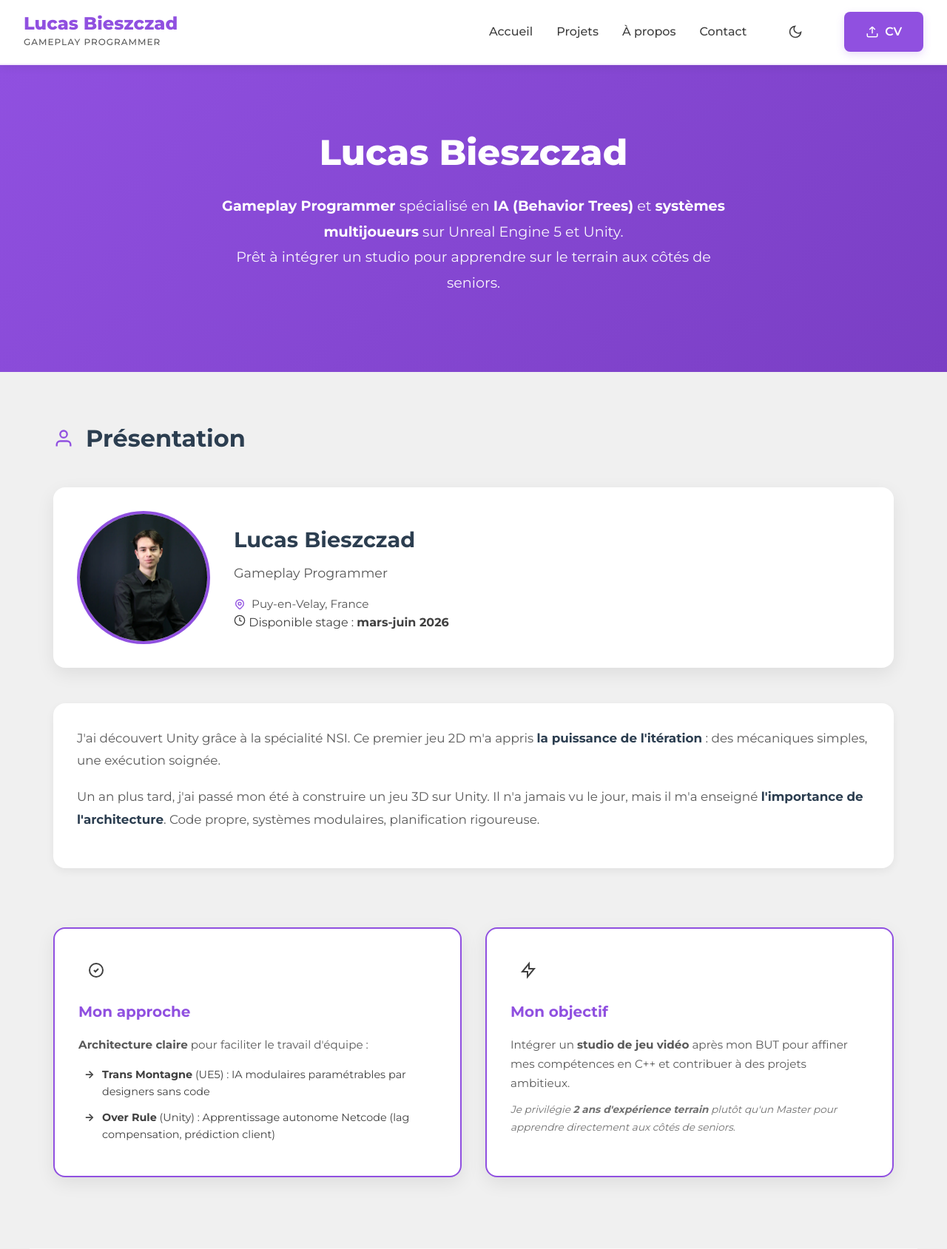
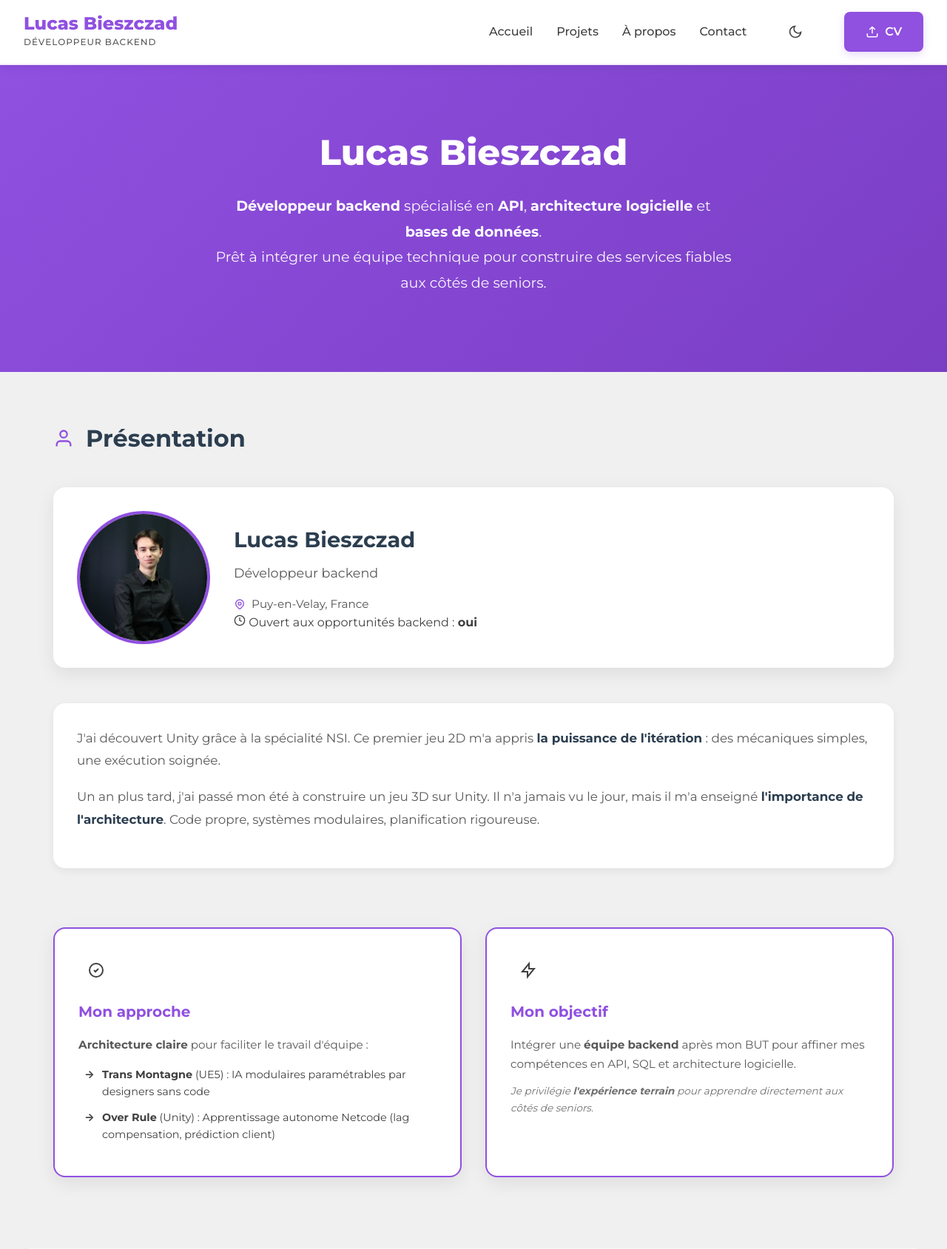
Before and after one commit to lucasbies/Portfolio, a Node project: template src/views/about.hbs in a window 1280 px wide. Shown: the top 1689 px of the page at 74% size. Run offline with Node 20 templates, Linux system fonts and the light colour scheme; the template is opened without the code that fills it, so the values that code supplies are empty.

Commit message:
Mise à jour du portfolio

```diff
--- a/src/layouts/main.hbs
+++ b/src/layouts/main.hbs
@@ -6,13 +6,13 @@
     <meta name="viewport" content="width=device-width, initial-scale=1.0">
 
     <!-- SEO Meta Tags -->
-    <meta name="description" content="{{#if meta.description}}{{meta.description}}{{else}}Lucas Bieszczad | Gameplay Programmer étudiant spécialisé en systèmes de combat et AI sur Unreal Engine 5. Portfolio projets C++/Blueprint.{{/if}}">
+    <meta name="description" content="{{#if meta.description}}{{meta.description}}{{else}}Lucas Bieszczad | Développeur backend spécialisé en API, architecture logicielle et bases de données. Portfolio projets C++/Python/SQL.{{/if}}">
     <meta name="author" content="Lucas Bieszczad">
-    <meta name="keywords" content="Lucas Bieszczad, Gameplay Programmer, Unreal Engine, C++, Unity, développeur jeux vidéo, BUT Informatique Graphique, systèmes de combat, AI, Blueprint">
+    <meta name="keywords" content="Lucas Bieszczad, Développeur backend, Backend Developer, API, Python, SQL, architecture logicielle, bases de données, C++, développement web">
 
     <!-- Open Graph (Facebook, LinkedIn) -->
-    <meta property="og:title" content="{{#if meta.title}}{{meta.title}}{{else}}Lucas Bieszczad | Gameplay Programmer - Portfolio{{/if}}">
-    <meta property="og:description" content="{{#if meta.description}}{{meta.description}}{{else}}Gameplay Programmer étudiant spécialisé en systèmes de combat et AI sur Unreal Engine 5 et Unity.{{/if}}">
+    <meta property="og:title" content="{{#if meta.title}}{{meta.title}}{{else}}Lucas Bieszczad | Développeur backend - Portfolio{{/if}}">
+    <meta property="og:description" content="{{#if meta.description}}{{meta.description}}{{else}}Développeur backend spécialisé en API, architecture logicielle et SQL.{{/if}}">
     <meta property="og:image" content="{{#if meta.image}}{{meta.image}}{{else}}https://lucasbies.github.io/Portfolio/assets/og-image.webp{{/if}}">
     <meta property="og:url" content="{{#if meta.url}}{{meta.url}}{{else}}https://lucasbies.github.io/Portfolio/{{/if}}">
     <meta property="og:type" content="{{#if meta.type}}{{meta.type}}{{else}}website{{/if}}">
@@ -20,8 +20,8 @@
 
     <!-- Twitter Card -->
     <meta name="twitter:card" content="summary_large_image">
-    <meta name="twitter:title" content="{{#if meta.title}}{{meta.title}}{{else}}Lucas Bieszczad | Gameplay Programmer{{/if}}">
-    <meta name="twitter:description" content="{{#if meta.description}}{{meta.description}}{{else}}Gameplay Programmer étudiant spécialisé Unreal Engine 5 et C++.{{/if}}">
+    <meta name="twitter:title" content="{{#if meta.title}}{{meta.title}}{{else}}Lucas Bieszczad | Développeur backend{{/if}}">
+    <meta name="twitter:description" content="{{#if meta.description}}{{meta.description}}{{else}}Développeur backend spécialisé en API, SQL et architecture logicielle.{{/if}}">
     <meta name="twitter:image" content="{{#if meta.image}}{{meta.image}}{{else}}https://lucasbies.github.io/Portfolio/assets/og-image.webp{{/if}}">
 
     <!-- Robots & Indexation -->
--- a/src/partials/footer.hbs
+++ b/src/partials/footer.hbs
@@ -5,7 +5,7 @@
         <div class="footer-section">
             <h3 class="footer-title">Lucas Bieszczad</h3>
             <p class="footer-tagline">
-                Gameplay Programmer passionné par les systèmes de combat et l'intelligence artificielle.
+                Développeur backend passionné par l'architecture logicielle, les API et les bases de données.
             </p>
             <div class="footer-social">
                 <a href="https://github.com/lucasbies" target="_blank" rel="noopener" class="social-icon" aria-label="GitHub">
--- a/src/partials/header.hbs
+++ b/src/partials/header.hbs
@@ -2,7 +2,7 @@
     <nav class="main-nav">
         <a href="index.html" class="logo">
             <span class="logo-text">Lucas Bieszczad</span>
-            <span class="logo-subtitle">Gameplay Programmer</span>
+            <span class="logo-subtitle">Développeur backend</span>
         </a>
 
         <button class="nav-toggle" aria-label="Toggle navigation" aria-expanded="false">
--- a/src/views/DonjonProcedural.hbs
+++ b/src/views/DonjonProcedural.hbs
@@ -357,8 +357,8 @@
         <div class="cta-content">
             <h2>Intéressé par mon profil ?</h2>
             <p>
-                Je recherche un <strong>stage Gameplay Programmer</strong> de 6 mois (été 2026).
-                Disponible pour discuter de vos projets Unity/C#/génération procédurale.
+                Ouvert à des <strong>opportunités backend</strong>.
+                Disponible pour discuter de vos projets C#/Python/architecture logicielle.
             </p>
             <div class="cta-actions">
                 <a href="contact.html" class="btn btn-primary">Me contacter</a>
--- a/src/views/TransMontagne.hbs
+++ b/src/views/TransMontagne.hbs
@@ -24,7 +24,7 @@
                 </div>
                 <div class="meta-item">
                     <span class="meta-label">Rôle</span>
-                    <span class="meta-value">Gameplay Programmer</span>
+                    <span class="meta-value">Développeur backend</span>
                 </div>
             </div>
         </div>
@@ -280,8 +280,8 @@
         <div class="cta-content">
             <h2>Intéressé par mon profil ?</h2>
             <p>
-                Je recherche un <strong>stage Gameplay Programmer</strong> de 6 mois (été 2026).
-                <br>Spécialisé en systèmes et character controllers sur Unreal Engine.
+                Ouvert à des <strong>opportunités backend</strong>.
+                <br>Disponible pour discuter de vos projets d'architecture logicielle et d'API.
             </p>
             <div class="cta-actions">
                 <a href="contact.html" class="btn btn-primary">Me contacter</a>
--- a/src/views/about.hbs
+++ b/src/views/about.hbs
@@ -4,9 +4,9 @@
         <!--<span class="about-badge">Portfolio • À propos</span>-->
         <h1 class="about-hero-title">Lucas Bieszczad</h1>
         <p class="about-hero-subtitle">
-            <strong>Gameplay Programmer</strong> spécialisé en <strong>IA (Behavior Trees)</strong>
-            et <strong>systèmes multijoueurs</strong> sur Unreal Engine 5 et Unity.
-            <br>Prêt à intégrer un studio pour apprendre sur le terrain aux côtés de seniors.
+            <strong>Développeur backend</strong> spécialisé en <strong>API</strong>,
+            <strong>architecture logicielle</strong> et <strong>bases de données</strong>.
+            <br>Prêt à intégrer une équipe technique pour construire des services fiables aux côtés de seniors.
         </p>
 
     </div>
@@ -33,7 +33,7 @@
                  height="300">
                 <div class="profile-info">
                     <h3>Lucas Bieszczad</h3>
-                    <p class="profile-role">Gameplay Programmer</p>
+                    <p class="profile-role">Développeur backend</p>
                     <div class="profile-location">
                         <svg width="16" height="16" viewBox="0 0 24 24" fill="none">
                             <path d="M17.657 16.657L13.414 20.9a1.998 1.998 0 01-2.827 0l-4.244-4.243a8 8 0 1111.314 0z" stroke="currentColor" stroke-width="2"/>
@@ -46,7 +46,7 @@
                         <circle cx="12" cy="12" r="10" stroke="currentColor" stroke-width="2"/>
                         <path d="M12 6v6l4 2" stroke="currentColor" stroke-width="2"/>
                     </svg>
-                    Disponible stage : <strong>mars-juin 2026</strong>
+                    Ouvert aux opportunités backend : <strong>oui</strong>
                 </div>
                 </div>
             </div>
@@ -94,12 +94,11 @@
         </div>
         <h3>Mon objectif</h3>
         <p>
-            Intégrer un <strong>studio de jeu vidéo</strong> après mon BUT
-            pour affiner mes compétences en C++ et contribuer à des projets ambitieux.
+            Intégrer une <strong>équipe backend</strong> après mon BUT
+            pour affiner mes compétences en API, SQL et architecture logicielle.
         </p>
         <p class="text-sm">
-            Je privilégie <strong>2 ans d'expérience terrain</strong> plutôt qu'un Master
-            pour apprendre directement aux côtés de seniors.
+            Je privilégie <strong>l'expérience terrain</strong> pour apprendre directement aux côtés de seniors.
         </p>
     </article>
 
@@ -505,9 +504,8 @@
         <div class="about-cta-content">
             <h2>Construisons quelque chose ensemble</h2>
         <p>
-            Je recherche un <strong>stage Gameplay Programmer de 3 mois</strong>
-            (31 mars - 30 juin 2026) en France.
-            <br>Disponible pour discuter de vos projets C++/Unreal Engine/Unity.
+            Ouvert à des <strong>opportunités backend</strong> en France.
+            <br>Disponible pour discuter de vos projets API, SQL et architecture logicielle.
         </p>
             <div class="about-cta-actions">
                 <a href="contact.html" class="btn btn-primary">
--- a/src/views/contact.hbs
+++ b/src/views/contact.hbs
@@ -1,7 +1,7 @@
 <!-- Hero Contact -->
 <section class="contact-hero">
     <div class="contact-hero-content">
-        <!--<span class="contact-badge">Disponible en stage • Été 2026</span>-->
+        <!--<span class="contact-badge">Ouvert à des opportunités backend</span>-->
         <h1 class="contact-title">Contactez-moi</h1>
         <p class="contact-subtitle">
             Une question ? Un projet ? N'hésitez pas à me contacter,
--- a/src/views/solitaire.hbs
+++ b/src/views/solitaire.hbs
@@ -322,8 +322,8 @@
         <div class="cta-content">
             <h2>Intéressé par mon profil ?</h2>
             <p>
-                Je recherche un <strong>stage Gameplay Programmer</strong> de 6 mois (été 2026).
-                Disponible pour discuter de vos projets C++/Unreal.
+                Ouvert à des <strong>opportunités backend</strong>.
+                Disponible pour discuter de vos projets C++/algorithmes.
             </p>
             <div class="cta-actions">
                 <a href="contact.html" class="btn btn-primary">Me contacter</a>
```
Also changed, not shown: src/views/OverRule.hbs (+3 -4 lines), src/views/index.hbs (+6 -6 lines), src/assets/site.webmanifest.
